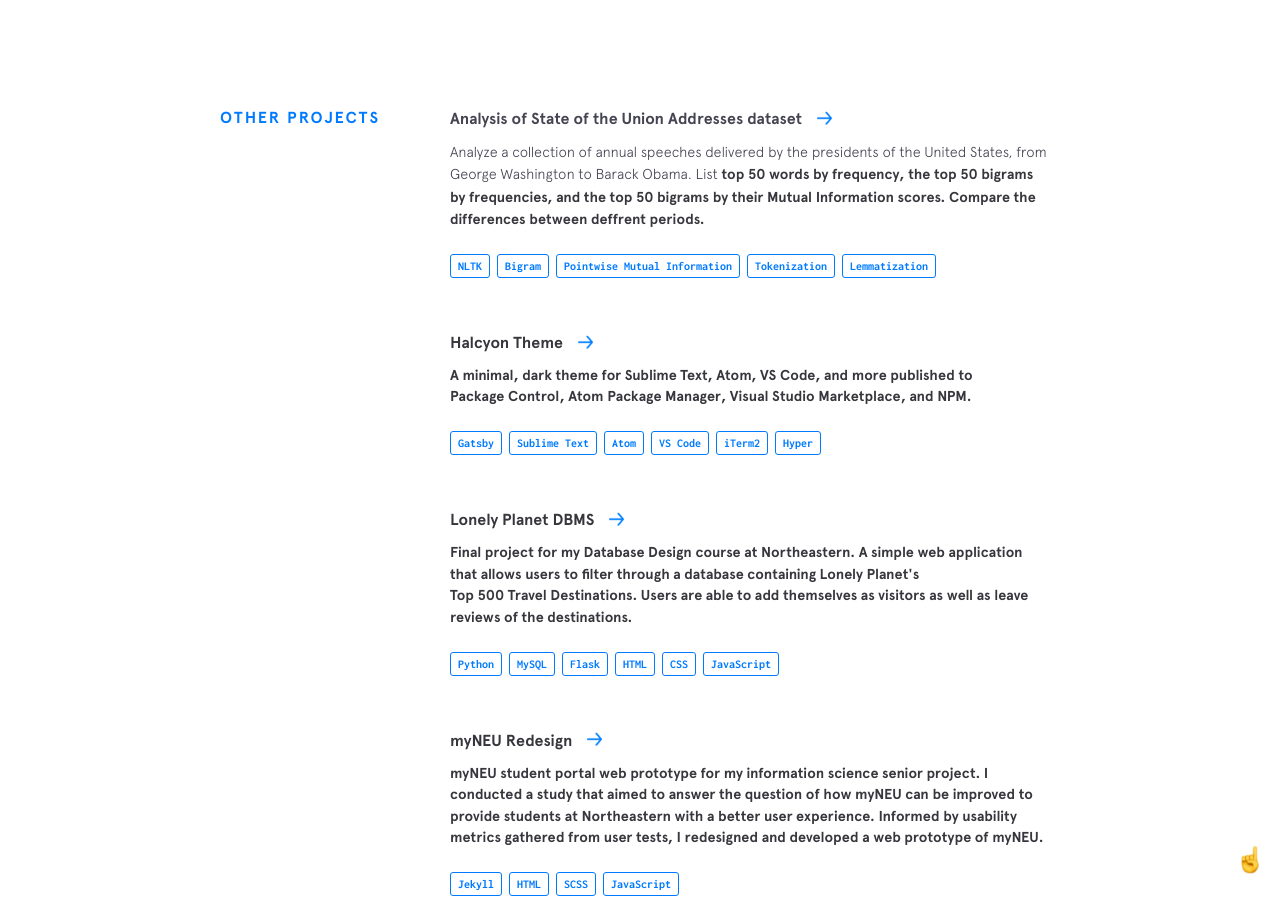
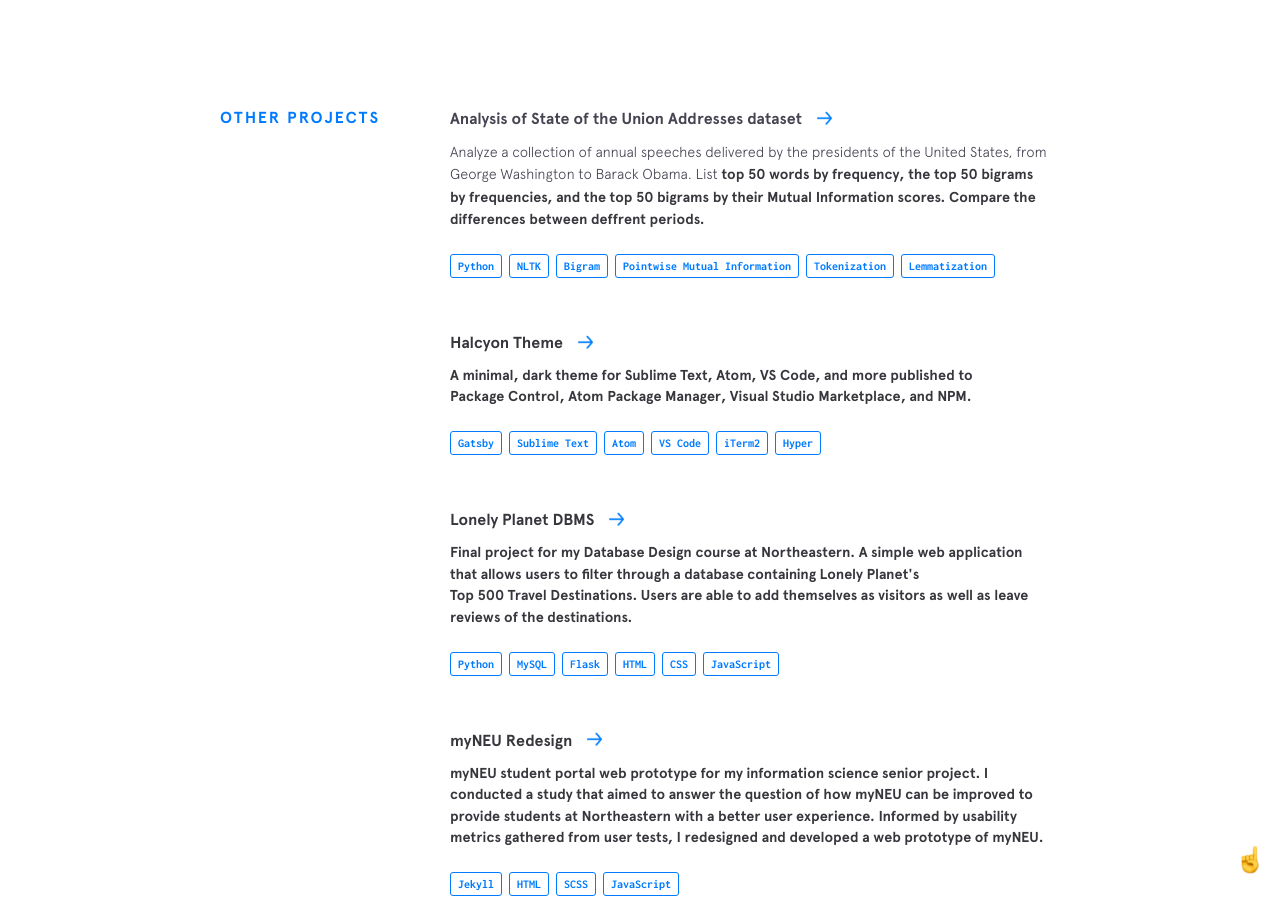
Before and after one commit to harper-he/harper-he.github.io, a Jekyll site: the page built from index.html, in a window 1280 px wide and 900 px high, scrolled down 4263 px. Built offline with Jekyll 4.4.1, drawn with Linux system fonts in a browser that asks for light colours; nearby versions of some CDN libraries.

Commit message:
Update other-projects.yml

```diff
--- a/_data/other-projects.yml
+++ b/_data/other-projects.yml
@@ -7,6 +7,7 @@
                and the <strong>top 50 bigrams by their Mutual Information scores<strong>.
                Compare the differences between deffrent periods.
   used:
+    - thing: Python
     - thing: NLTK
     - thing: Bigram
     - thing: Pointwise Mutual Information
```
